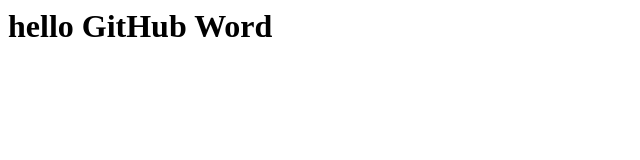
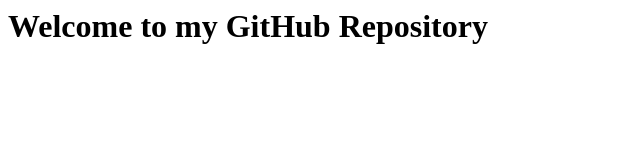
Before and after one commit to tyraviyn/first-repo, a plain HTML site: page index.html in a window 1280 px wide. Shown: the whole page, without its empty margins (0-640 px from the left). Drawn offline with Linux system fonts and the light colour scheme.

Commit message:
Update index.html content

```diff
--- a/index.html
+++ b/index.html
@@ -1 +1 @@
-<html><body><h1>hello GitHub Word</h1></body></html>
+<html><body><h1>Welcome to my GitHub Repository</h1></body></html>
```
